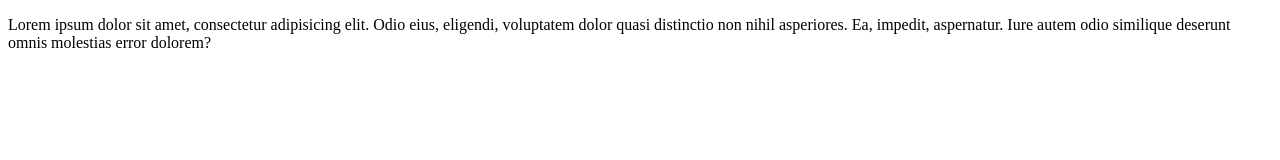
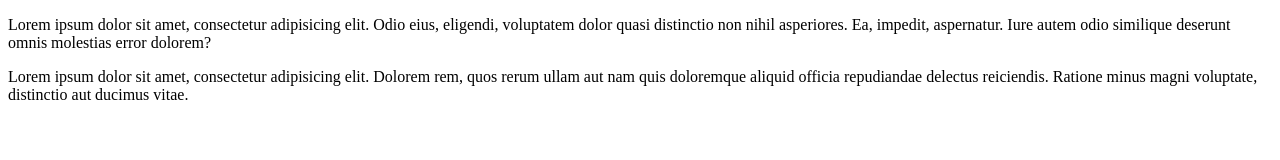
Before and after one commit to Datcenko/git-test, a plain HTML site: page index.html in a window 1280 px wide. Drawn offline with Linux system fonts and the light colour scheme.

Commit message:
first commit

```diff
--- a/index.html
+++ b/index.html
@@ -6,5 +6,7 @@
 </head>
 <body>
 	<p>Lorem ipsum dolor sit amet, consectetur adipisicing elit. Odio eius, eligendi, voluptatem dolor quasi distinctio non nihil asperiores. Ea, impedit, aspernatur. Iure autem odio similique deserunt omnis molestias error dolorem?</p>
+	<p>Lorem ipsum dolor sit amet, consectetur adipisicing elit. Dolorem rem, quos rerum ullam aut nam quis doloremque aliquid officia repudiandae delectus reiciendis. Ratione minus magni voluptate, distinctio aut ducimus vitae.</p>
+
 </body>
 </html>
```
